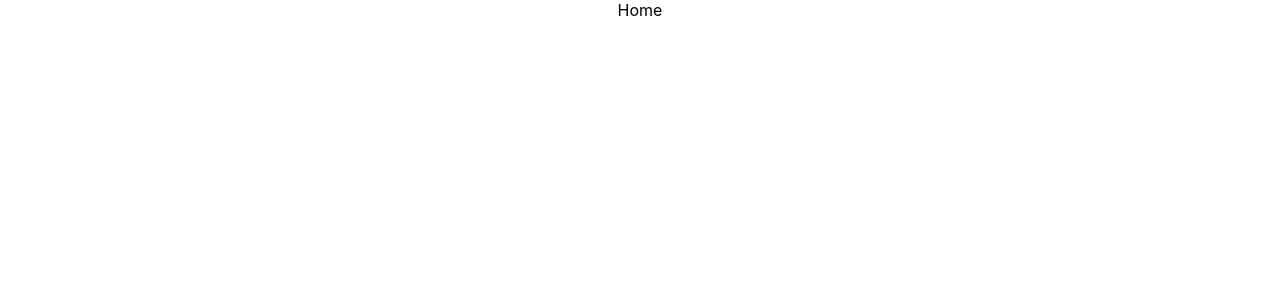
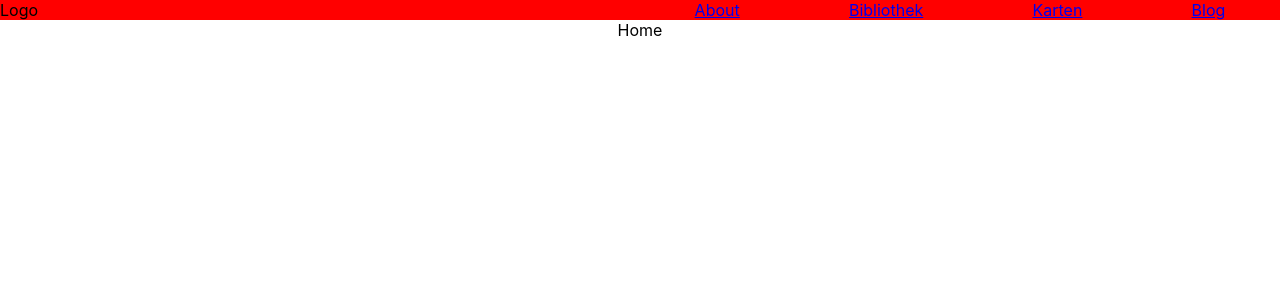
Before and after one commit to patpattypat/BookBlog, a React (Create React App) app in the folder static/book-blog/: page / in a window 1280 px wide. Shown: the top 300 px of the page. Built offline with nearby package versions, Linux system fonts and the light colour scheme.

Commit message:
wip: make header

```diff
--- a/static/book-blog/package.json
+++ b/static/book-blog/package.json
@@ -10,11 +10,13 @@
     "@types/node": "^16.7.13",
     "@types/react": "^18.0.0",
     "@types/react-dom": "^18.0.0",
+    "bootstrap": "^5.3.3",
     "cross-env": "^7.0.3",
     "react": "^18.3.1",
     "react-dom": "^18.3.1",
     "react-router-dom": "^6.25.1",
     "react-scripts": "5.0.1",
+    "sass": "^1.77.8",
     "typescript": "^4.4.2",
     "web-vitals": "^2.1.0"
   },
@@ -46,5 +48,9 @@
       "last 1 firefox version",
       "last 1 safari version"
     ]
+  },
+  "devDependencies": {
+    "@types/bootstrap": "^5.2.10",
+    "eslint-config-react": "^1.1.7"
   }
 }
--- /dev/null
+++ b/static/book-blog/src/containers/header/header.scss
@@ -0,0 +1,19 @@
+.header{
+	background-color: #ff0000;
+	width: 100%;
+	justify-content: space-between;
+	display: flex;
+	position: fixed;
+	z-index: 99;
+	height: fit-content;
+
+	.menu{
+		display: flex;
+		justify-content: space-around;
+		width: 50%;
+
+		.btn-menu{
+			gap: 12px;
+		}
+	}
+}
--- /dev/null
+++ b/static/book-blog/src/containers/header/header.tsx
@@ -0,0 +1,19 @@
+import React from 'react';
+import { Link} from 'react-router-dom';
+import './header.scss';
+
+export const Header: React.FC = () => {
+	return (
+		<div className="header">
+			<div className="logo">
+				Logo
+			</div>
+			<div className="menu">
+				<Link className="btn btn-menu" to="/about">About</Link>
+				<Link className="btn btn-menu" to="/library">Bibliothek</Link>
+				<Link className="btn btn-menu" to="/cards">Karten</Link>
+				<Link className="btn btn-menu" to="/blog">Blog</Link>
+			</div>
+		</div>
+	);
+}
--- /dev/null
+++ b/static/book-blog/src/containers/header/index.ts
@@ -0,0 +1 @@
+export * from './header';
--- /dev/null
+++ b/static/book-blog/src/containers/home/home.scss
@@ -0,0 +1,5 @@
+.home{
+	.content{
+		padding-top: 20px;
+	}
+}
--- a/static/book-blog/src/containers/home/home.tsx
+++ b/static/book-blog/src/containers/home/home.tsx
@@ -1,7 +1,14 @@
 import React from 'react';
+import {Header} from '../header';
+import './home.scss';
 
 export const Home: React.FC = () => {
 	return (
-		<div className="home">Home</div>
+		<div className="home">
+			<Header />
+			<div className="content" >
+				Home
+			</div >
+		</div>
 	);
 }
--- a/static/book-blog/src/containers/index.ts
+++ b/static/book-blog/src/containers/index.ts
@@ -5,3 +5,4 @@ export { StoryPage } from './story-page';
 export { Cards } from './cards';
 export { CurrentEvents } from './current-events';
 export { Library } from './library';
+export { Header } from './header';
```
Also changed, not shown: 1 other file (tests, documents, lock files or other folders).
